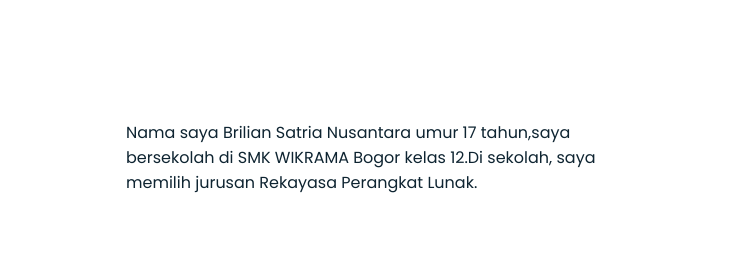
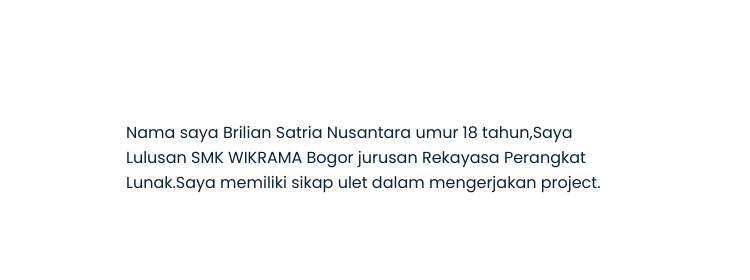
Before and after one commit to briliannusantara123/portofolio-brilian, a plain HTML site: page index.html in a window 1280 px wide. Shown: the part 931-1211 px from the top of the page, 530-1280 px from the left. Drawn offline with nearby package versions, Linux system fonts and the light colour scheme.

Commit message:
Update index.html

```diff
--- a/index.html
+++ b/index.html
@@ -70,7 +70,7 @@
 
                     <div>
 
-                        <p class="about__text">Nama saya Brilian Satria Nusantara umur 17 tahun,saya bersekolah di SMK WIKRAMA Bogor kelas 12.Di sekolah, saya memilih jurusan Rekayasa Perangkat Lunak.</p>
+                        <p class="about__text">Nama saya Brilian Satria Nusantara umur 18 tahun,Saya Lulusan SMK WIKRAMA Bogor jurusan Rekayasa Perangkat Lunak.Saya memiliki sikap ulet dalam mengerjakan project.</p>
                     </div>
                 </div>
             </section>
```
